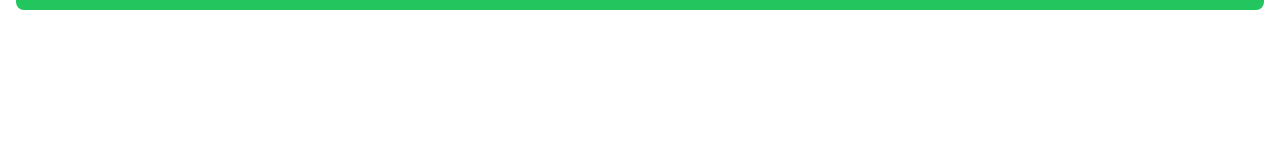
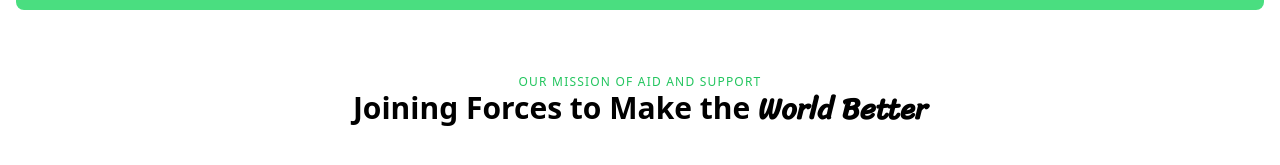
Before and after one commit to Bwirabuciza29/IEDA_Relief_v1, a Nuxt app: page / in a window 1280 px wide. Shown: the part 2294-2459 px from the top of the page. Before the commit the page ends 2368 px from the top, so only its background shows below. Built offline with nearby package versions, Linux system fonts and the light colour scheme.

Commit message:
ThatsGreat

```diff
--- a/components/help/index.vue
+++ b/components/help/index.vue
@@ -1,5 +1,5 @@
 <template>
-  <section class="bg-green-500 p-8 mx-4 rounded-lg">
+  <section class="bg-green-400 p-8 mx-4 rounded-lg">
     <!-- Titre -->
     <div class="mj-container relative z-10">
       <h2 class="text-3xl md:text-4xl font-bold text-left mb-8">
--- /dev/null
+++ b/components/parteners/index.vue
@@ -0,0 +1,12 @@
+<template>
+  <div class="mj-container">
+    <div class="text-center my-6">
+      <p class="text-green-500 uppercase tracking-widest text-xs">
+        Our mission of aid and support
+      </p>
+      <h1 class="text-3xl font-semibold">
+        Joining Forces to Make the <span class="font-sri">World Better</span>
+      </h1>
+    </div>
+  </div>
+</template>
--- a/pages/index.vue
+++ b/pages/index.vue
@@ -96,6 +96,9 @@
     <div class="my-16">
       <help />
     </div>
+    <div class="my-16">
+      <parteners />
+    </div>
   </div>
 </template>
 <script setup>
```
